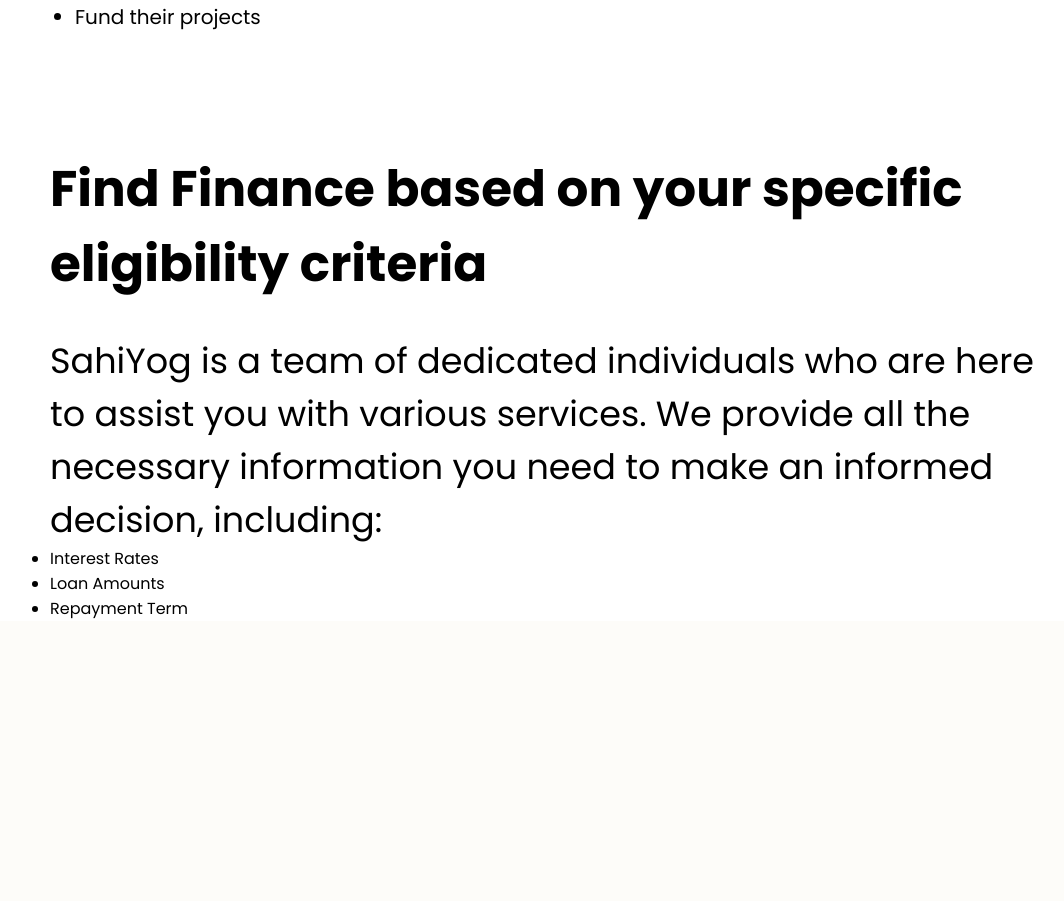
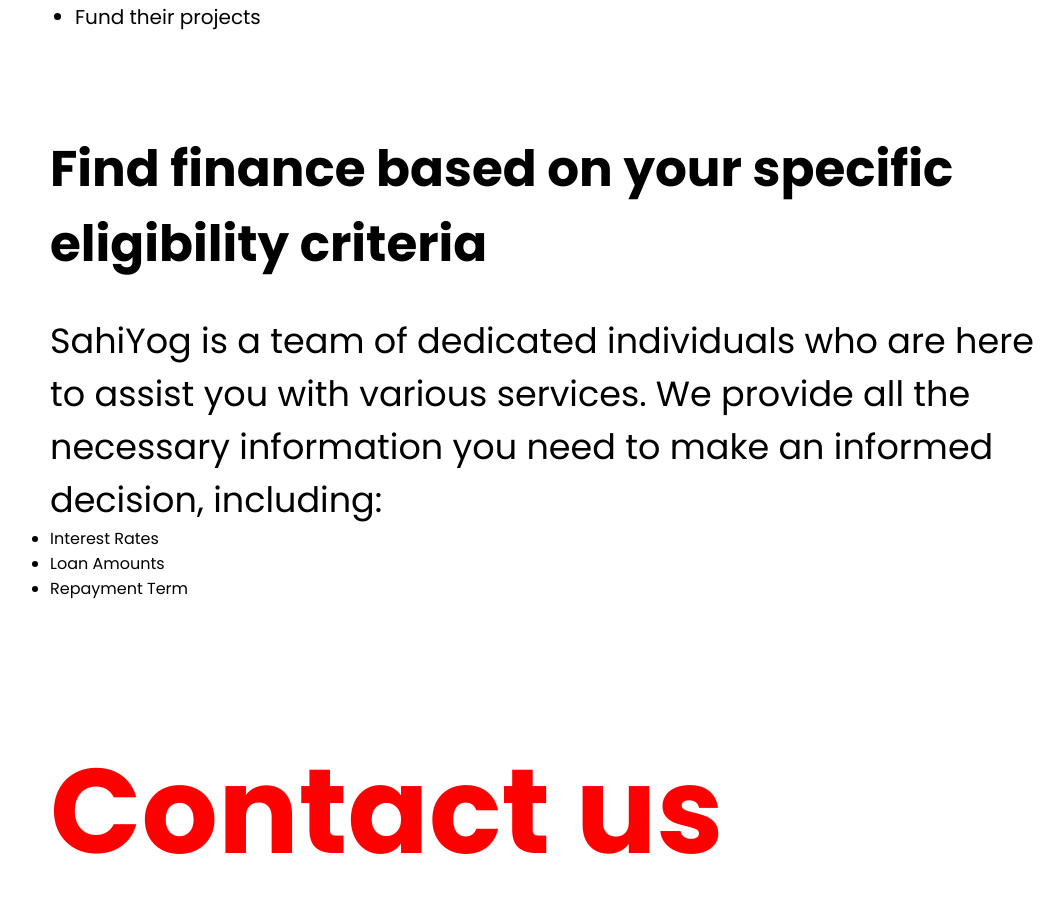
Before and after one commit to lilastronautt/FinalYear-SahiYOG, a Flask app: template templates/home.html in a window 1280 px wide. Shown: the part 1417-2318 px from the top of the page, without its empty margins (78-1142 px from the left). Before the commit the page ends 2036 px from the top, so only its background shows below. Run offline with Flask 3, Linux system fonts and the light colour scheme; the template is opened without the code that fills it, so the values that code supplies are empty.

Commit message:
Contains_webpage

```diff
--- a/templates/home.css
+++ b/templates/home.css
@@ -6,7 +6,6 @@
     flex-direction: row;
     gap:10rem;
     text-align: center;
-
 
 }
 
@@ -141,7 +140,7 @@
 }
 
 #abt2{
-    padding-top: 120px;
+    padding-top: 100px;
     display: flex;
     width:80%;
     margin:0 auto;
@@ -154,3 +153,16 @@
 #abt2 p{
     font-size: 35px;
 }
+
+#contact{
+    padding-top: 120px;
+    display: flex;
+    width:80%;
+    margin:0 auto;
+}
+
+#contact h1{
+    font-size: 120px;
+    color:red;
+    text-align: center;
+}
--- a/templates/home.html
+++ b/templates/home.html
@@ -19,7 +19,7 @@
                 <ul>
                     <li><a href='#welcome'>Home</a></li>
                     <li><a href='#abt'>About Us</a></li>
-                    <li><a href=''>Contact</a></li>
+                    <li><a href='#contact'>Contact</a></li>
                 </ul>
             </div>
             <!-- <i class="fa-solid fa-bars"></i> -->
@@ -68,7 +68,7 @@
     <section id="abt2">
         <div>
             <!-- Text on the left side -->
-            <h1>Find Finance based on your specific eligibility criteria</h1>
+            <h1>Find finance based on your specific eligibility criteria</h1>
             <p>SahiYog is a team of dedicated individuals who are here to assist you with various services. We provide all the necessary information you need to make an informed decision, including: </p>
             <ul>
                 <li>Interest Rates</li>
@@ -77,6 +77,10 @@
             </ul>
         </div>
         </section>
-
+    <section id="contact">
+        <div>
+            <h1>Contact us</h1>
+        </div>
+        </section>
 </body>
 </html>
```
